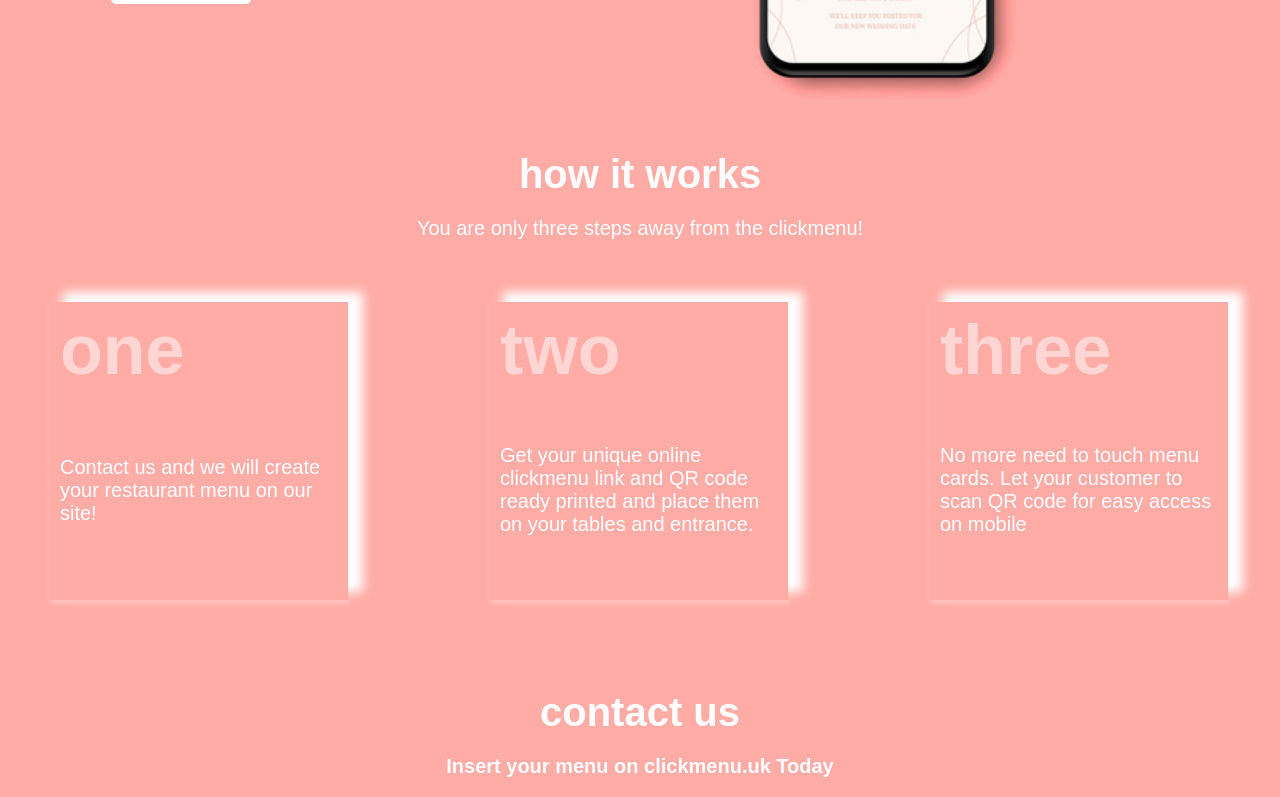
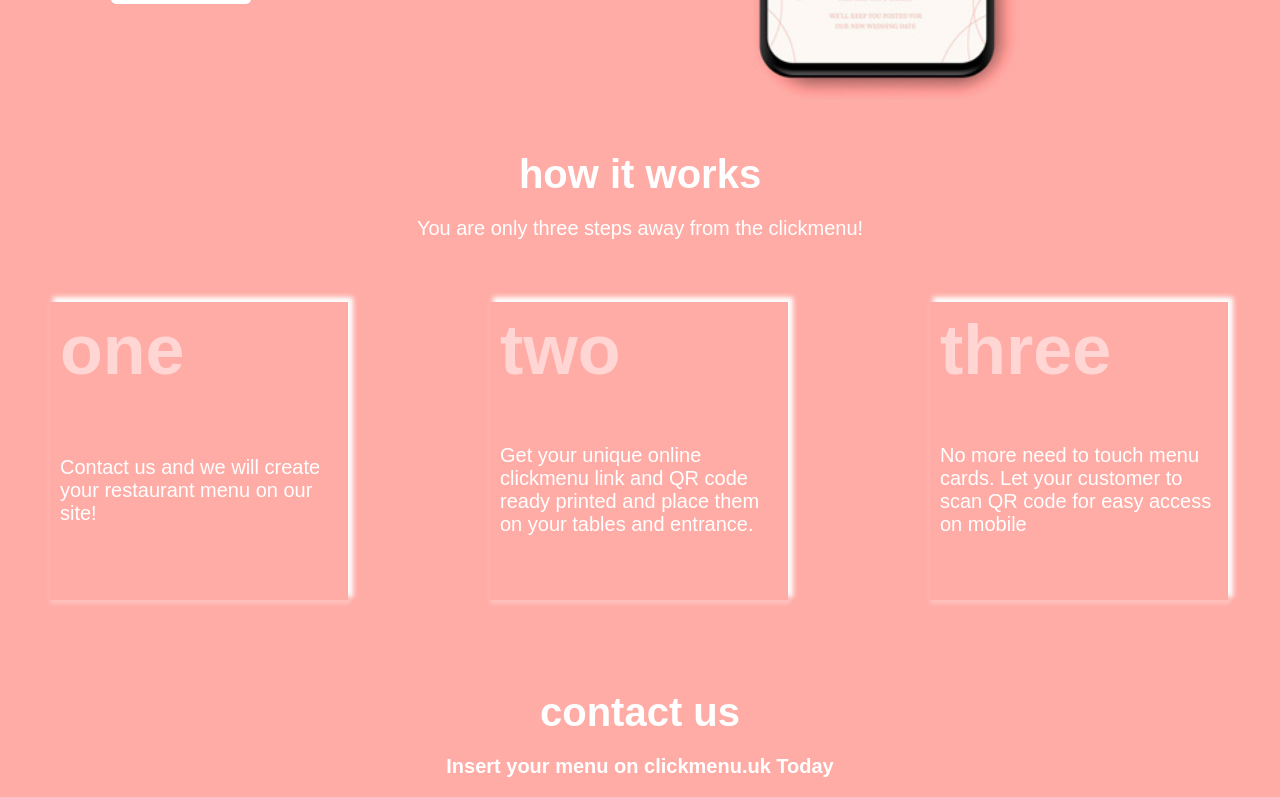
Before and after one commit to WronskiN/click_menu, a React (Create React App) app: page / in a window 1280 px wide. Shown: the part 515-1312 px from the top of the page. Built offline with nearby package versions, Linux system fonts and the light colour scheme.

Commit message:
Decrease box shadow for Card component

```diff
--- a/src/components/molocules/Card/Card.styled.js
+++ b/src/components/molocules/Card/Card.styled.js
@@ -26,7 +26,7 @@
     position: absolute;
     left: -2px;
     bottom: -2px;
-    box-shadow: 15px -10px 10px rgba(255, 255, 255, 1);
+    box-shadow: 5px -5px 5px rgba(255, 255, 255, 1);
 
     @media (min-width: 1200px) {
       width: 300px;
```
